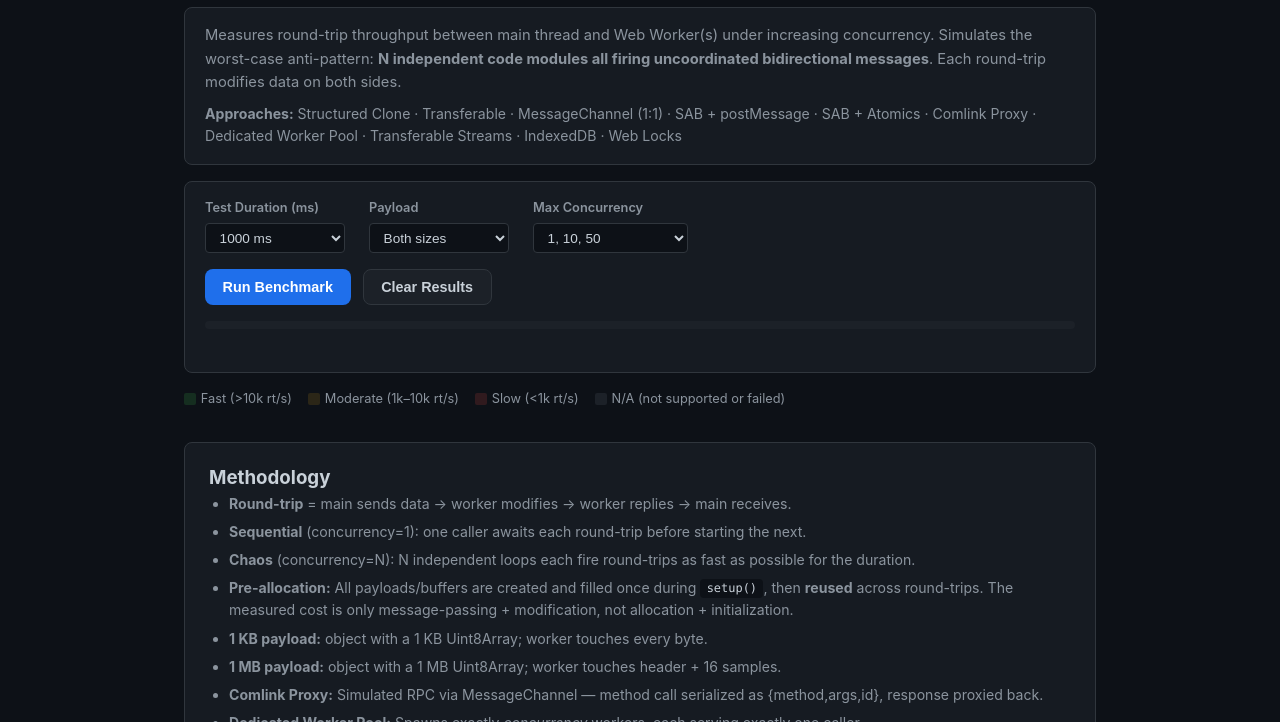
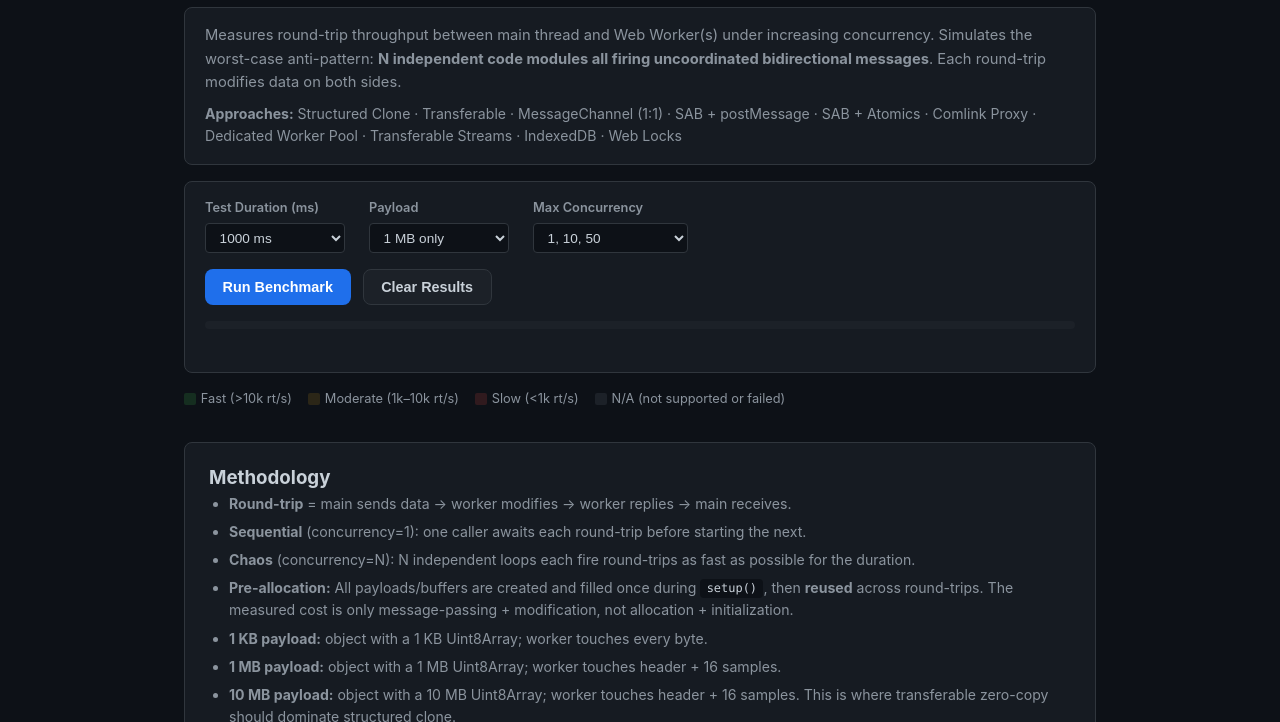
Before and after one commit to nickcoury/browser-microbenchmarks, a plain HTML site: page benchmarks/inter-thread-communication.html in a window 1280 px wide. Shown: the part 230-952 px from the top of the page. Drawn offline with Linux system fonts and the light colour scheme.

Commit message:
Add 10 MB payload option to show where transferable zero-copy dominates

```diff
--- a/benchmarks/inter-thread-communication.html
+++ b/benchmarks/inter-thread-communication.html
@@ -66,9 +66,10 @@
         <div class="control">
           <label>Payload</label>
           <select id="payload-mode">
-            <option value="both" selected>Both sizes</option>
+            <option value="both">Both sizes</option>
             <option value="small">1 KB only</option>
-            <option value="large">1 MB only</option>
+            <option value="medium" selected>1 MB only</option>
+            <option value="large">10 MB only</option>
           </select>
         </div>
         <div class="control">
@@ -107,6 +108,7 @@
         <li><strong>Pre-allocation:</strong> All payloads/buffers are created and filled once during <code>setup()</code>, then <strong>reused</strong> across round-trips. The measured cost is only message-passing + modification, not allocation + initialization.</li>
         <li><strong>1 KB payload:</strong> object with a 1 KB Uint8Array; worker touches every byte.</li>
         <li><strong>1 MB payload:</strong> object with a 1 MB Uint8Array; worker touches header + 16 samples.</li>
+        <li><strong>10 MB payload:</strong> object with a 10 MB Uint8Array; worker touches header + 16 samples. This is where transferable zero-copy should dominate structured clone.</li>
         <li><strong>Comlink Proxy:</strong> Simulated RPC via MessageChannel — method call serialized as {method,args,id}, response proxied back.</li>
         <li><strong>Dedicated Worker Pool:</strong> Spawns exactly <em>concurrency</em> workers, each serving exactly one caller.</li>
         <li><strong>Transferable Streams:</strong> One <code>TransformStream</code> pair per caller, all piped through a single worker. Tests per-pipe overhead and backpressure isolation.</li>
@@ -806,7 +808,8 @@ async function runSuite() {
   const concurrencies = [1, 10, 50, 100, 200].filter(c => c <= maxConc);
   const sizes = [];
   if (payloadMode === 'both' || payloadMode === 'small') sizes.push(1024);
-  if (payloadMode === 'both' || payloadMode === 'large') sizes.push(1024 * 1024);
+  if (payloadMode === 'both' || payloadMode === 'medium') sizes.push(1024 * 1024);
+  if (payloadMode === 'large') sizes.push(1024 * 1024 * 10);
 
   const totalTests = APPROACHES.filter(a => a.supported).length * sizes.length * concurrencies.length;
   let done = 0;
```
Also changed, not shown: index.html (+1 -1 lines).
